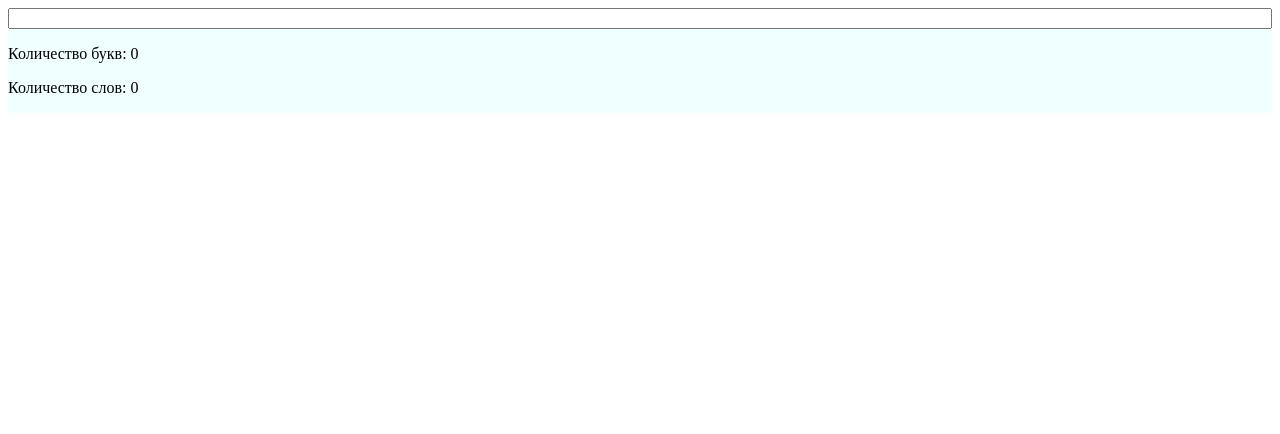
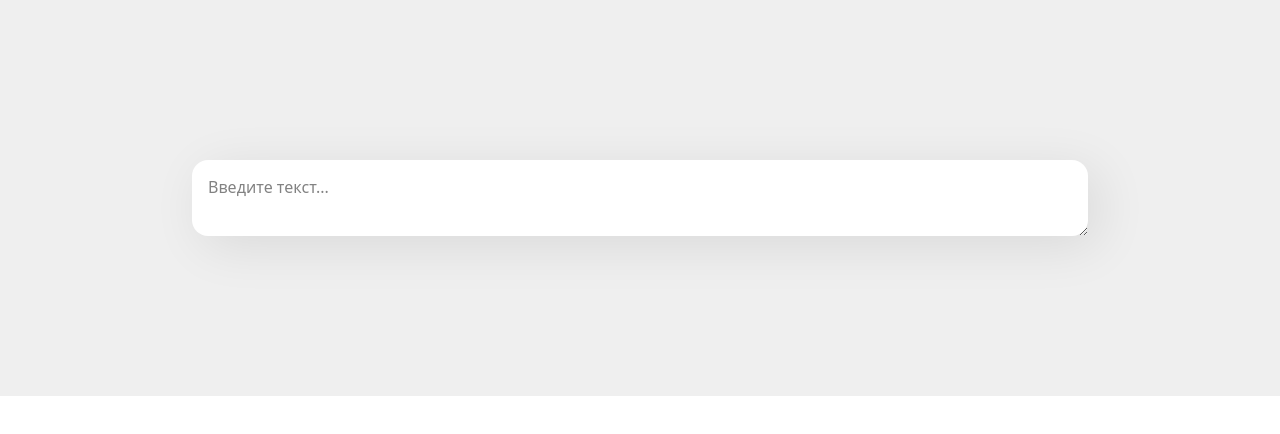
Before and after one commit to SergeyBogomolovv/string-converter, a React app: page / in a window 1280 px wide. Shown: the top 434 px of the page. Built offline with nearby package versions, Linux system fonts and the light colour scheme.

Commit message:
feat: add custom textarea
create custom textarea with ctrl x and tab, write tests for it

```diff
--- a/package.json
+++ b/package.json
@@ -66,6 +66,7 @@
     "webpack-dev-server": "^5.0.4"
   },
   "dependencies": {
+    "clsx": "^2.1.1",
     "dotenv": "^16.4.5",
     "react": "^18.3.1",
     "react-dom": "^18.3.1",
--- a/src/App.tsx
+++ b/src/App.tsx
@@ -1,52 +1,9 @@
-import { useEffect, useState } from "react";
-import { textCounter, TextCounterResult } from "./lib/utils/textcounter";
+import { Editor } from "@/widgets/editor";
 
 const App = () => {
-  const [val, setVal] = useState("");
-  const [stats, setStats] = useState<TextCounterResult>({
-    charsCount: 0,
-    wordsCount: 0,
-    mostUsedWords: [],
-  });
-
-  const count = textCounter({
-    charsCount: true,
-    wordsCount: true,
-    mostUsedWords: true,
-  });
-
-  useEffect(() => {
-    const stats = count(val);
-    setStats(stats);
-  }, [val]);
-
   return (
     <main>
-      <input
-        type="text"
-        value={val}
-        onChange={(e) => {
-          setVal(e.target.value);
-        }}
-      />
-      <div>
-        <p>Количество букв: {stats.charsCount}</p>
-        <p>Количество слов: {stats.wordsCount}</p>
-        <div>
-          {stats.mostUsedWords.map((stat) => (
-            <div key={stat.word}>
-              <p>Слово: {stat.word}</p>
-              <p>Использовано: {stat.count}</p>
-              <h3>Вариации:</h3>
-              <ul>
-                {[...stat.variations].map((variation) => (
-                  <li key={variation}>{variation}</li>
-                ))}
-              </ul>
-            </div>
-          ))}
-        </div>
-      </div>
+      <Editor />
     </main>
   );
 };
--- /dev/null
+++ b/src/components/textarea/index.ts
@@ -0,0 +1 @@
+export { Textarea } from "./textarea";
--- /dev/null
+++ b/src/components/textarea/textarea.module.css
@@ -0,0 +1,18 @@
+.container {
+  border: none;
+  border-radius: 1rem;
+  box-shadow: 10px 10px 52px 0 rgba(0, 0, 0, 0.09);
+  font-size: 1rem;
+  min-height: 2rem;
+  padding: 1rem;
+  resize: vertical;
+  width: 70%;
+}
+
+.container:focus {
+  outline: none;
+}
+
+.container::placeholder {
+  color: var(--color-foreground);
+}
--- /dev/null
+++ b/src/components/textarea/textarea.tsx
@@ -0,0 +1,83 @@
+import type { TextareaHTMLAttributes } from "react";
+import styles from "./textarea.module.css";
+import clsx from "clsx";
+import React, { useCallback, useRef } from "react";
+
+export const Textarea = ({
+  onChange,
+  ...props
+}: TextareaHTMLAttributes<HTMLTextAreaElement>) => {
+  const textareaRef = useRef<HTMLTextAreaElement | null>(null);
+
+  const handleKeyDown = useCallback(
+    (event: React.KeyboardEvent<HTMLTextAreaElement>) => {
+      const textarea = textareaRef.current;
+      if (!textarea) return;
+
+      if (event.key === "Tab") {
+        event.preventDefault();
+
+        const start = textarea.selectionStart;
+        const end = textarea.selectionEnd;
+        const value = textarea.value;
+
+        textarea.value =
+          value.substring(0, start) + "\t" + value.substring(end);
+        onChange?.({
+          ...event,
+          target: textarea,
+        } as React.ChangeEvent<HTMLTextAreaElement>);
+
+        requestAnimationFrame(() => {
+          textarea.selectionStart = textarea.selectionEnd = start + 1;
+        });
+      } else if (
+        (event.ctrlKey && event.key === "x") ||
+        (event.metaKey && event.key === "x")
+      ) {
+        event.preventDefault();
+
+        const start = textarea.selectionStart;
+        const end = textarea.selectionEnd;
+        const value = textarea.value;
+
+        if (start === end) {
+          const startLine = value.lastIndexOf("\n", start - 1) + 1;
+          const endLine = value.indexOf("\n", start);
+          const previousLineEnd = startLine - 1;
+
+          textarea.value =
+            value.substring(0, startLine) +
+            value.substring(endLine === -1 ? value.length : endLine + 1);
+          onChange?.({
+            ...event,
+            target: textarea,
+          } as React.ChangeEvent<HTMLTextAreaElement>);
+
+          requestAnimationFrame(() => {
+            textarea.selectionStart = textarea.selectionEnd = previousLineEnd;
+          });
+        } else {
+          textarea.value = value.substring(0, start) + value.substring(end);
+          onChange?.({
+            ...event,
+            target: textarea,
+          } as React.ChangeEvent<HTMLTextAreaElement>);
+        }
+      }
+    },
+    [onChange]
+  );
+
+  return (
+    <textarea
+      ref={textareaRef}
+      data-testid="textareael"
+      onKeyDown={handleKeyDown}
+      placeholder="Введите текст..."
+      {...props}
+      onChange={onChange}
+      className={clsx(styles.container, props.className)}
+    />
+  );
+};
--- a/src/index.css
+++ b/src/index.css
@@ -1,6 +1,44 @@
+:root {
+  --color-secondary: #666eff;
+  --color-primary: #fc0;
+  --color-red: #ff3700;
+  --color-dark: #110e00;
+  --color-foreground: #828282;
+  --color-gray: #f3f4f4;
+  --size-md: 1rem;
+  --size-lg: 1.5rem;
+  --size-xl: 2rem;
+  --size-2xl: 3rem;
+  --size-sm: 0.5rem;
+  --radius-full: 9999px;
+}
+
+* {
+  box-sizing: border-box;
+  font-family:
+    system-ui,
+    -apple-system,
+    BlinkMacSystemFont,
+    "Segoe UI",
+    Roboto,
+    Oxygen,
+    Ubuntu,
+    Cantarell,
+    "Open Sans",
+    "Helvetica Neue",
+    sans-serif;
+  margin: 0;
+  padding: 0;
+}
+
 main {
-  background-color: azure;
   display: flex;
   flex-direction: column;
-  place-content: center;
+  min-height: 100svh;
 }
+
+.container {
+  margin: 0 auto;
+  max-width: 90%;
+  width: 1280px;
+}
--- /dev/null
+++ b/src/widgets/editor/editor.module.css
@@ -0,0 +1,6 @@
+.container {
+  background-color: rgb(239, 239, 239);
+  display: flex;
+  padding: 10rem 0;
+  place-content: center;
+}
--- /dev/null
+++ b/src/widgets/editor/editor.tsx
@@ -0,0 +1,10 @@
+import styles from "./editor.module.css";
+import { Textarea } from "@/components/textarea";
+
+export const Editor = () => {
+  return (
+    <div className={styles.container}>
+      <Textarea />
+    </div>
+  );
+};
--- /dev/null
+++ b/src/widgets/editor/index.ts
@@ -0,0 +1 @@
+export { Editor } from "./editor";
```
Also changed, not shown: .stylelintrc.cjs, 1 other file (tests, documents, lock files or other folders).
